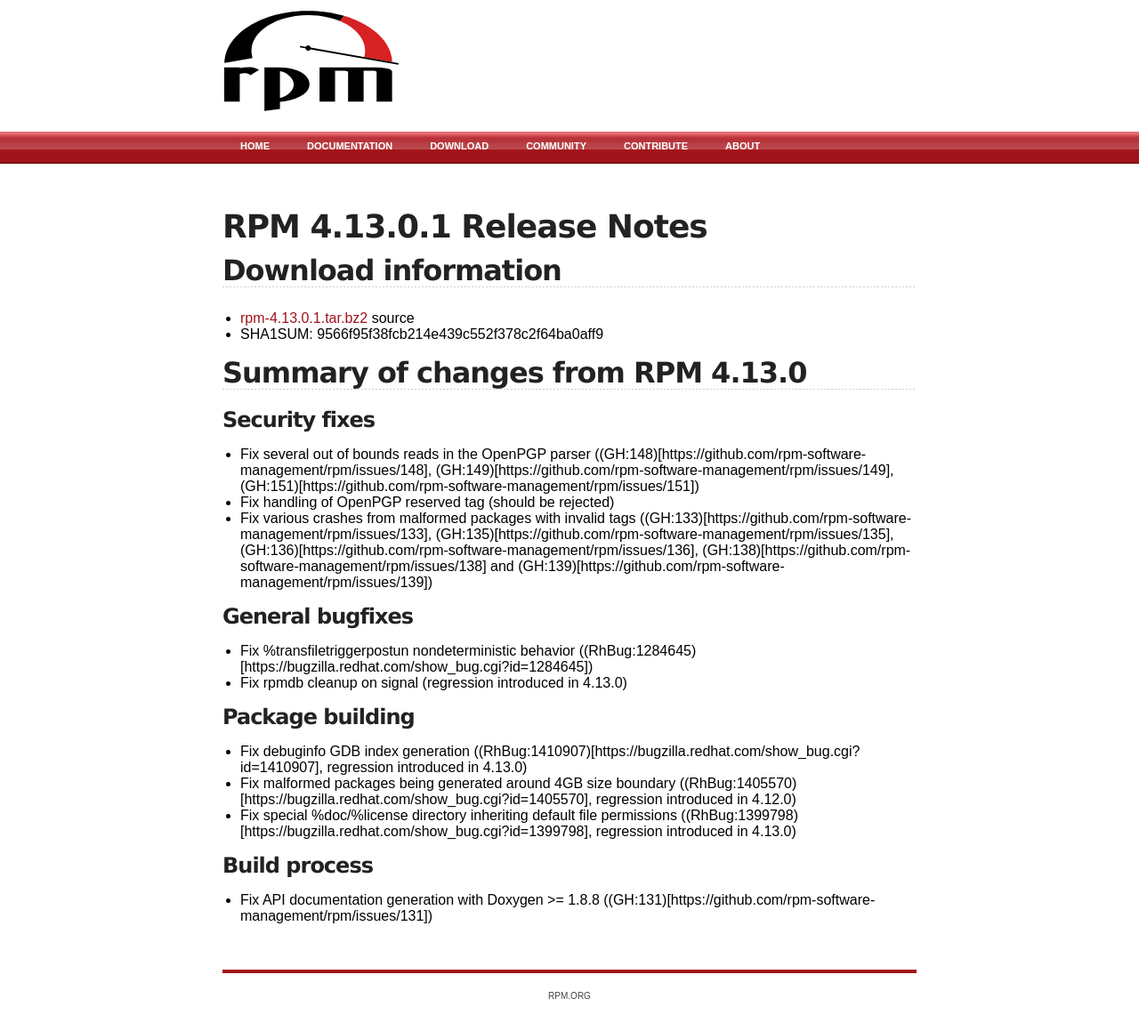
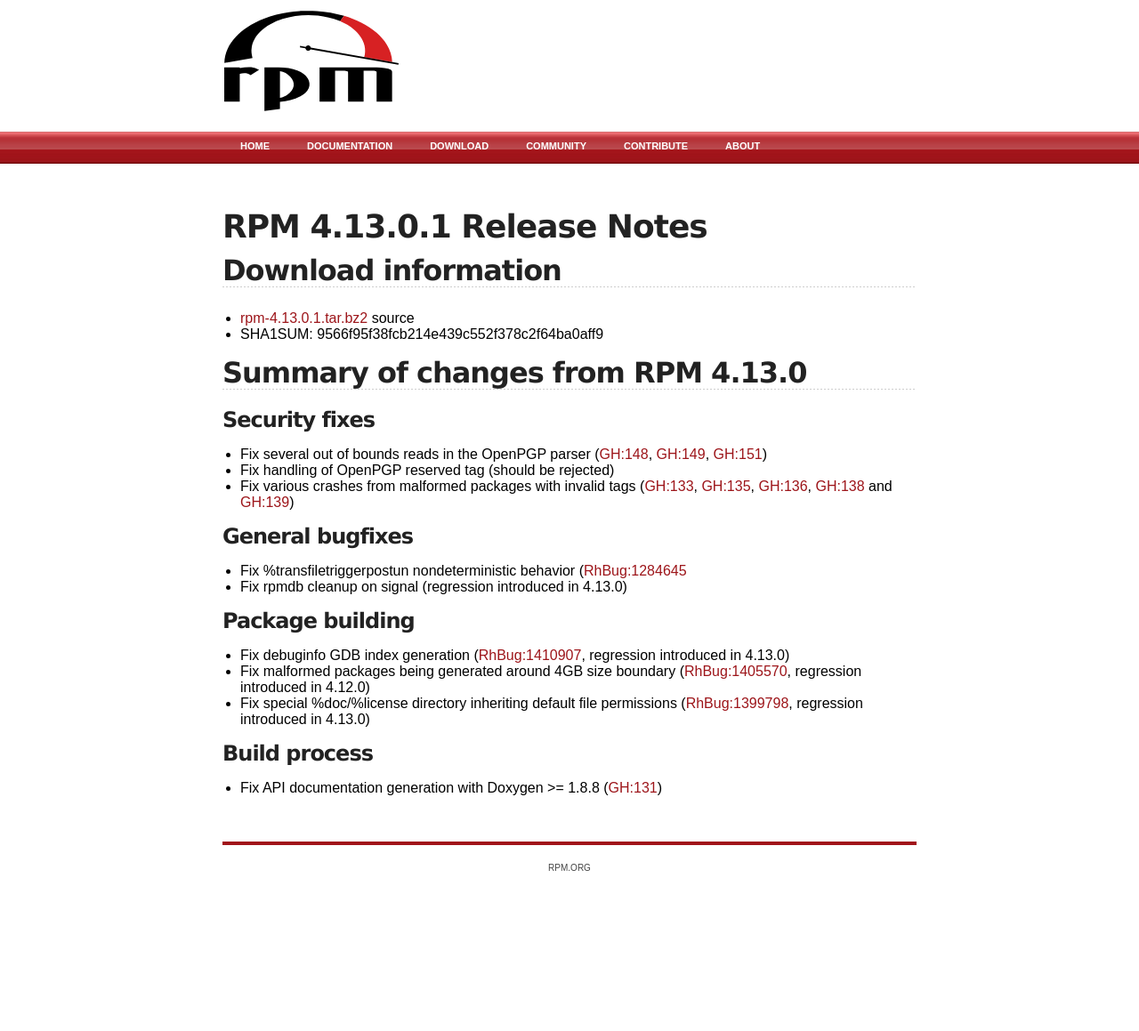
Before and after one commit to rpm-software-management/rpm-web, a Jekyll site: the page built from wiki/Releases/4.13.0.1.md, in a window 1280 px wide. Shown: the whole page at 89% size. Built offline with Jekyll 4.4.1, drawn with Linux system fonts in a browser that asks for light colours; after the commit the page ends 1015 px from its top, so only the background shows below that.

Commit message:
Oops, ()[] -> []() for links. Doh.

```diff
--- a/wiki/Releases/4.13.0.1.md
+++ b/wiki/Releases/4.13.0.1.md
@@ -14,28 +14,28 @@ title: rpm.org - Releases
 
 ### Security fixes ###
 
- * Fix several out of bounds reads in the OpenPGP parser ((GH:148)[https://github.com/rpm-software-management/rpm/issues/148], (GH:149)[https://github.com/rpm-software-management/rpm/issues/149], (GH:151)[https://github.com/rpm-software-management/rpm/issues/151])
+ * Fix several out of bounds reads in the OpenPGP parser ([GH:148](https://github.com/rpm-software-management/rpm/issues/148), [GH:149](https://github.com/rpm-software-management/rpm/issues/149), [GH:151](https://github.com/rpm-software-management/rpm/issues/151))
  * Fix handling of OpenPGP reserved tag (should be rejected)
  * Fix various crashes from malformed packages with invalid tags
-   ((GH:133)[https://github.com/rpm-software-management/rpm/issues/133], (GH:135)[https://github.com/rpm-software-management/rpm/issues/135], (GH:136)[https://github.com/rpm-software-management/rpm/issues/136], (GH:138)[https://github.com/rpm-software-management/rpm/issues/138] and (GH:139)[https://github.com/rpm-software-management/rpm/issues/139])
+   ([GH:133](https://github.com/rpm-software-management/rpm/issues/133), [GH:135](https://github.com/rpm-software-management/rpm/issues/135), [GH:136](https://github.com/rpm-software-management/rpm/issues/136), [GH:138](https://github.com/rpm-software-management/rpm/issues/138) and [GH:139](https://github.com/rpm-software-management/rpm/issues/139))
 
 ### General bugfixes ###
 
  * Fix %transfiletriggerpostun nondeterministic behavior
-   ((RhBug:1284645)[https://bugzilla.redhat.com/show_bug.cgi?id=1284645])
+   ([RhBug:1284645](https://bugzilla.redhat.com/show_bug.cgi?id=1284645])
  * Fix rpmdb cleanup on signal (regression introduced in 4.13.0)
 
 ### Package building ###
 
  * Fix debuginfo GDB index generation
-   ((RhBug:1410907)[https://bugzilla.redhat.com/show_bug.cgi?id=1410907],
+   ([RhBug:1410907](https://bugzilla.redhat.com/show_bug.cgi?id=1410907),
    regression introduced in 4.13.0)
  * Fix malformed packages being generated around 4GB size boundary
-   ((RhBug:1405570)[https://bugzilla.redhat.com/show_bug.cgi?id=1405570], regression introduced in 4.12.0)
+   ([RhBug:1405570](https://bugzilla.redhat.com/show_bug.cgi?id=1405570), regression introduced in 4.12.0)
  * Fix special %doc/%license directory inheriting default file permissions
-   ((RhBug:1399798)[https://bugzilla.redhat.com/show_bug.cgi?id=1399798],
+   ([RhBug:1399798](https://bugzilla.redhat.com/show_bug.cgi?id=1399798),
    regression introduced in 4.13.0)
 
 ### Build process ###
 
- * Fix API documentation generation with Doxygen >= 1.8.8 ((GH:131)[https://github.com/rpm-software-management/rpm/issues/131])
+ * Fix API documentation generation with Doxygen >= 1.8.8 ([GH:131](https://github.com/rpm-software-management/rpm/issues/131))
```
